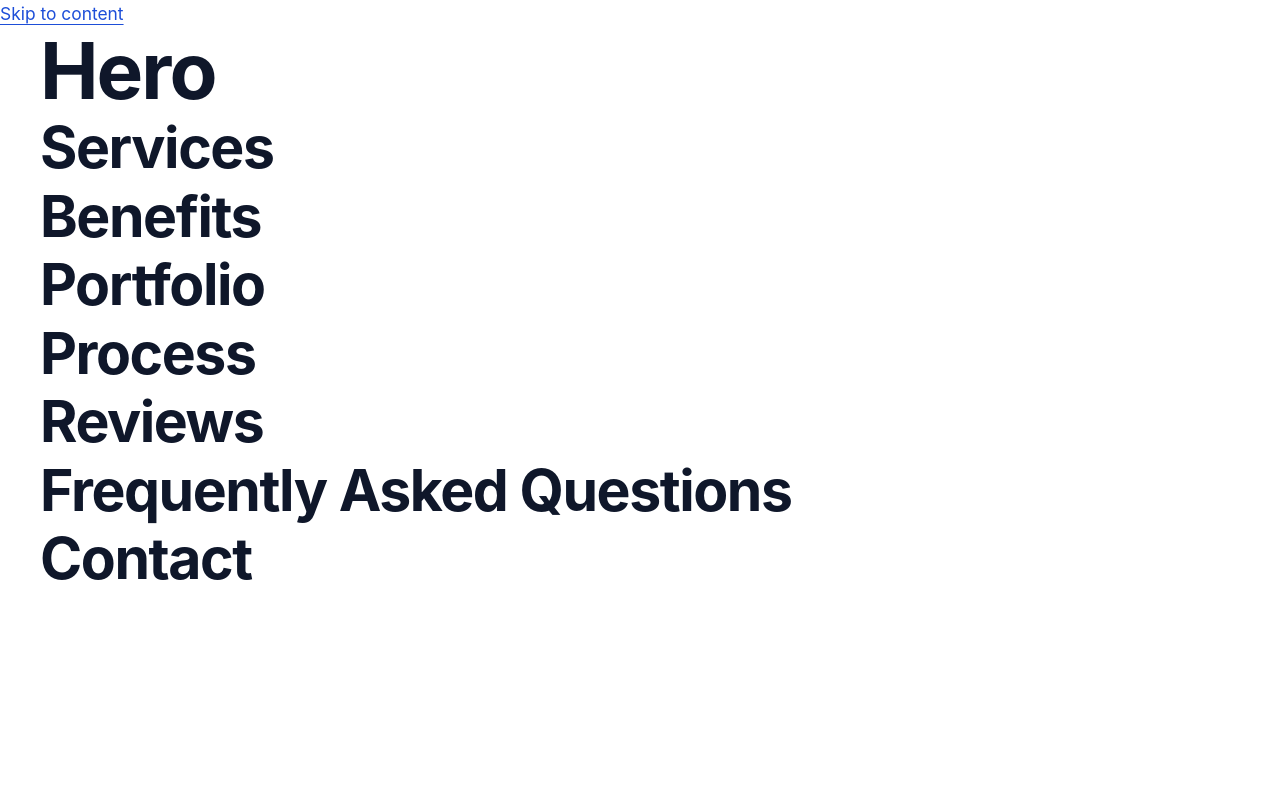
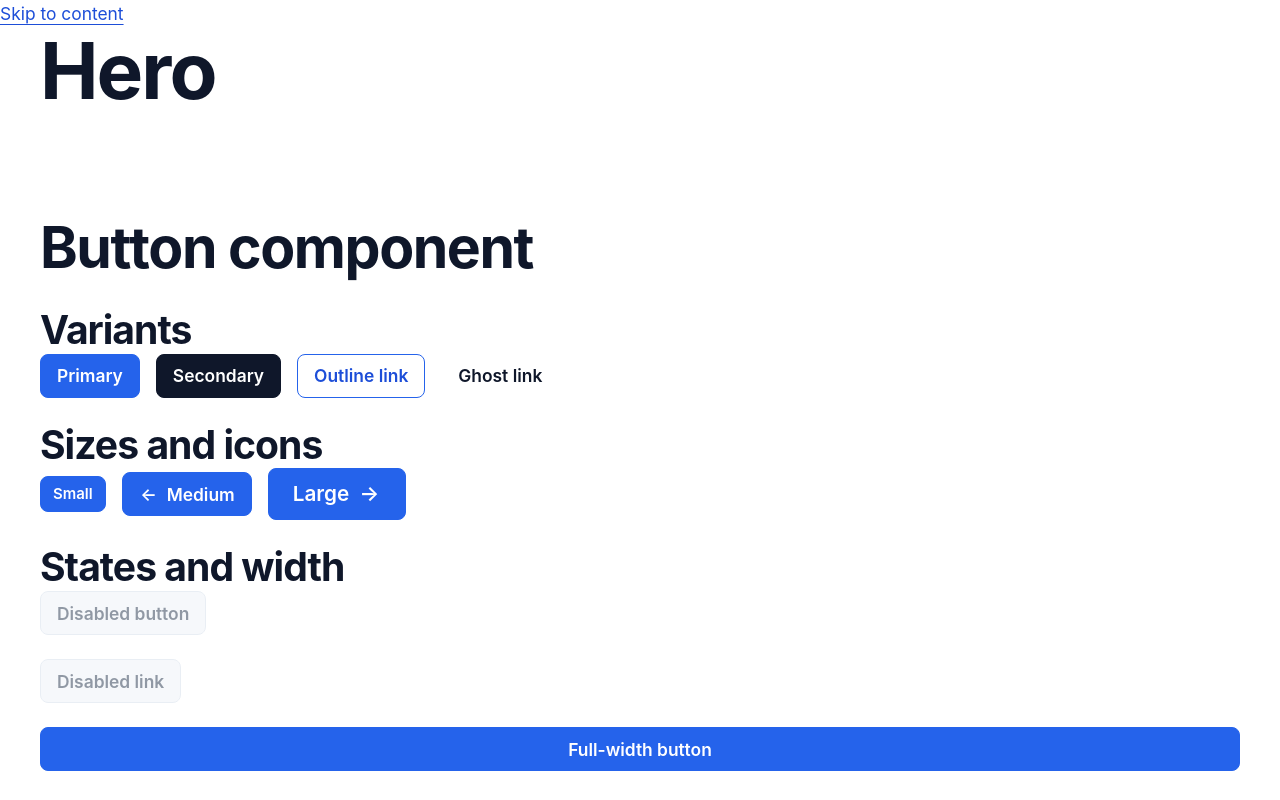
Before and after one commit to sun4eg/landing-starter-kit, a website built with Vite: page index.html in a window 1280 px wide. Shown: the top 800 px of the page. Built offline with nearby package versions, Linux system fonts and the light colour scheme.

Commit message:
feat: add reference button component

```diff
--- a/index.html
+++ b/index.html
@@ -16,6 +16,54 @@
           <!-- Introduces the page and its primary purpose. -->
           <h1 id="hero-title">Hero</h1>
         </header>
+      </section>
+
+      <section class="button-showcase section" aria-labelledby="button-showcase-title">
+        <div class="container flow">
+          <h2 id="button-showcase-title">Button component</h2>
+
+          <section class="flow" aria-labelledby="button-variants-title">
+            <h3 id="button-variants-title">Variants</h3>
+            <ul class="cluster" role="list">
+              <li><button class="button button--primary" type="button">Primary</button></li>
+              <li><button class="button button--secondary" type="button">Secondary</button></li>
+              <li><a class="button button--outline" href="#main-content">Outline link</a></li>
+              <li><a class="button button--ghost" href="#main-content">Ghost link</a></li>
+            </ul>
+          </section>
+
+          <section class="flow" aria-labelledby="button-sizes-title">
+            <h3 id="button-sizes-title">Sizes and icons</h3>
+            <ul class="cluster" role="list">
+              <li><button class="button button--primary button--sm" type="button">Small</button></li>
+              <li>
+                <button class="button button--primary button--md" type="button">
+                  <span class="button__icon button__icon--leading" aria-hidden="true">←</span>
+                  Medium
+                </button>
+              </li>
+              <li>
+                <button class="button button--primary button--lg" type="button">
+                  Large
+                  <span class="button__icon button__icon--trailing" aria-hidden="true">→</span>
+                </button>
+              </li>
+            </ul>
+          </section>
+
+          <section class="flow" aria-labelledby="button-states-title">
+            <h3 id="button-states-title">States and width</h3>
+            <ul class="stack" role="list">
+              <li><button class="button button--secondary" type="button" disabled>Disabled button</button></li>
+              <li>
+                <a class="button button--outline" role="link" aria-disabled="true" tabindex="-1">Disabled link</a>
+              </li>
+              <li>
+                <button class="button button--primary button--full" type="button">Full-width button</button>
+              </li>
+            </ul>
+          </section>
+        </div>
       </section>
 
       <section class="services" aria-labelledby="services-title">
--- a/src/scss/abstracts/_variables.scss
+++ b/src/scss/abstracts/_variables.scss
@@ -4,10 +4,21 @@
   --container-max-width: 75rem;
   --container-padding-inline: clamp(1rem, 0.65rem + 1.5vw, 2rem);
   --section-padding-block: clamp(3.5rem, 2.25rem + 5vw, 7.5rem);
+  --size-full: 100%;
+  --control-height-sm: 2.25rem;
+  --control-height-md: 2.75rem;
+  --control-height-lg: 3.25rem;
+  --control-padding-inline-sm: var(--space-xs);
+  --control-padding-inline-md: var(--space-sm);
+  --control-padding-inline-lg: var(--space-md);
+  --control-icon-size-sm: 1rem;
+  --control-icon-size-md: 1.25rem;
+  --control-icon-size-lg: 1.5rem;
 
   /* Neutral palette */
   --color-neutral-0: #ffffff;
   --color-neutral-1000: #020617;
+  --color-transparent: transparent;
 
   /* Primary palette */
   --color-primary-50: #f0f7ff;
@@ -115,4 +126,5 @@
   --line-height-relaxed: 1.75;
   --letter-spacing-tight: -0.025em;
   --letter-spacing-normal: 0;
+  --opacity-disabled: 0.6;
 }
--- a/src/scss/components/_button.scss
+++ b/src/scss/components/_button.scss
@@ -0,0 +1,152 @@
+.button {
+  --button-background: var(--color-primary-500);
+  --button-background-hover: var(--color-primary-600);
+  --button-background-active: var(--color-primary-900);
+  --button-border-color: var(--color-primary-500);
+  --button-border-color-hover: var(--color-primary-600);
+  --button-border-color-active: var(--color-primary-900);
+  --button-color: var(--color-text-inverse);
+  --button-height: var(--control-height-md);
+  --button-padding-inline: var(--control-padding-inline-md);
+  --button-font-size: var(--font-size-base);
+  --button-icon-size: var(--control-icon-size-md);
+
+  display: inline-flex;
+  flex-shrink: 0;
+  align-items: center;
+  justify-content: center;
+  gap: var(--space-2xs);
+  width: fit-content;
+  min-height: var(--button-height);
+  padding-inline: var(--button-padding-inline);
+  color: var(--button-color);
+  background-color: var(--button-background);
+  border: var(--border-width) solid var(--button-border-color);
+  border-radius: var(--radius-md);
+  font-size: var(--button-font-size);
+  font-weight: var(--font-weight-semibold);
+  line-height: var(--line-height-tight);
+  text-align: center;
+  text-decoration: none;
+  vertical-align: middle;
+  cursor: pointer;
+  user-select: none;
+  transition:
+    color var(--duration-fast) var(--ease-standard),
+    background-color var(--duration-fast) var(--ease-standard),
+    border-color var(--duration-fast) var(--ease-standard),
+    box-shadow var(--duration-fast) var(--ease-standard);
+}
+
+.button:focus-visible {
+  outline: var(--focus-ring-width) solid var(--color-focus-ring);
+  outline-offset: var(--focus-ring-offset);
+}
+
+@media (hover: hover) {
+  .button:not(:disabled, [aria-disabled='true']):hover {
+    background-color: var(--button-background-hover);
+    border-color: var(--button-border-color-hover);
+  }
+}
+
+.button:not(:disabled, [aria-disabled='true']):active {
+  background-color: var(--button-background-active);
+  border-color: var(--button-border-color-active);
+}
+
+.button:disabled,
+.button[aria-disabled='true'] {
+  color: var(--color-text-secondary);
+  background-color: var(--color-surface-emphasis);
+  border-color: var(--color-border);
+  box-shadow: var(--shadow-none);
+  cursor: not-allowed;
+  opacity: var(--opacity-disabled);
+}
+
+.button:disabled {
+  pointer-events: none;
+}
+
+.button--primary {
+  --button-background: var(--color-primary-500);
+  --button-background-hover: var(--color-primary-600);
+  --button-background-active: var(--color-primary-900);
+  --button-border-color: var(--color-primary-500);
+  --button-border-color-hover: var(--color-primary-600);
+  --button-border-color-active: var(--color-primary-900);
+  --button-color: var(--color-text-inverse);
+}
+
+.button--secondary {
+  --button-background: var(--color-secondary-900);
+  --button-background-hover: var(--color-secondary-600);
+  --button-background-active: var(--color-secondary-500);
+  --button-border-color: var(--color-secondary-900);
+  --button-border-color-hover: var(--color-secondary-600);
+  --button-border-color-active: var(--color-secondary-500);
+  --button-color: var(--color-text-inverse);
+}
+
+.button--outline {
+  --button-background: var(--color-transparent);
+  --button-background-hover: var(--color-primary-50);
+  --button-background-active: var(--color-primary-100);
+  --button-border-color: var(--color-primary-500);
+  --button-border-color-hover: var(--color-primary-600);
+  --button-border-color-active: var(--color-primary-900);
+  --button-color: var(--color-primary-600);
+}
+
+.button--ghost {
+  --button-background: var(--color-transparent);
+  --button-background-hover: var(--color-surface);
+  --button-background-active: var(--color-surface-emphasis);
+  --button-border-color: var(--color-transparent);
+  --button-border-color-hover: var(--color-transparent);
+  --button-border-color-active: var(--color-transparent);
+  --button-color: var(--color-text-primary);
+}
+
+.button--sm {
+  --button-height: var(--control-height-sm);
+  --button-padding-inline: var(--control-padding-inline-sm);
+  --button-font-size: var(--font-size-sm);
+  --button-icon-size: var(--control-icon-size-sm);
+}
+
+.button--md {
+  --button-height: var(--control-height-md);
+  --button-padding-inline: var(--control-padding-inline-md);
+  --button-font-size: var(--font-size-base);
+  --button-icon-size: var(--control-icon-size-md);
+}
+
+.button--lg {
+  --button-height: var(--control-height-lg);
+  --button-padding-inline: var(--control-padding-inline-lg);
+  --button-font-size: var(--font-size-lg);
+  --button-icon-size: var(--control-icon-size-lg);
+}
+
+.button--full {
+  width: var(--size-full);
+}
+
+.button__icon {
+  display: inline-flex;
+  flex: none;
+  align-items: center;
+  justify-content: center;
+  width: var(--button-icon-size);
+  height: var(--button-icon-size);
+  line-height: var(--line-height-tight);
+}
+
+.button__icon svg {
+  display: block;
+  width: 100%;
+  height: 100%;
+  fill: currentColor;
+}
```
